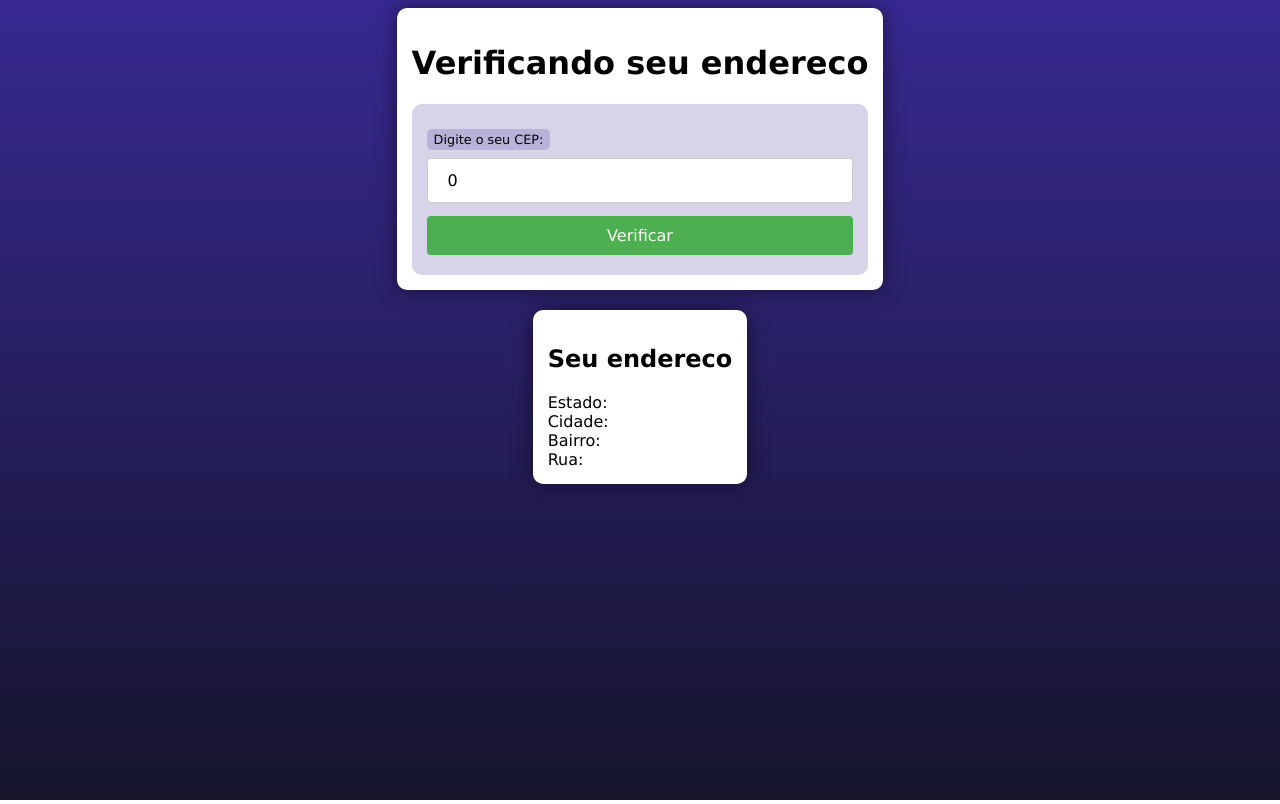
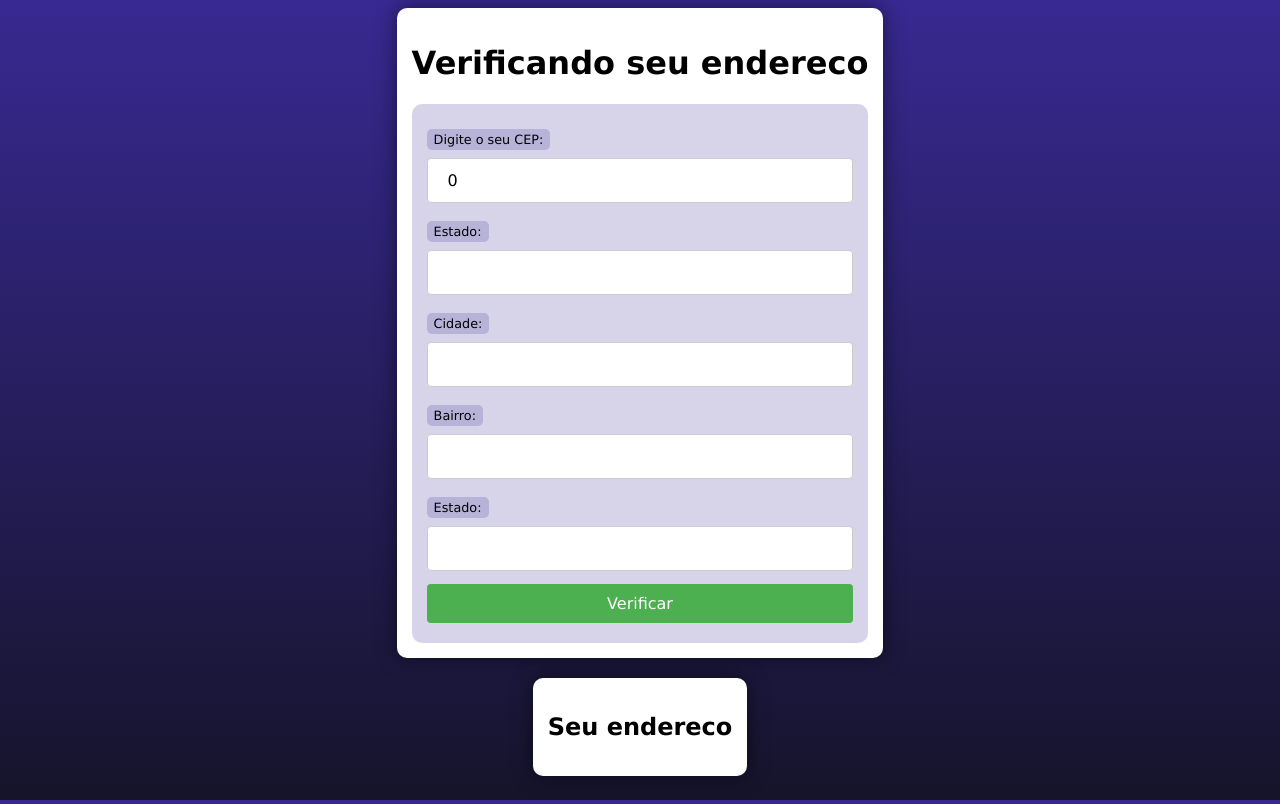
Before and after one commit to Jomavilla/cursophp, a PHP site: page / in a window 1280 px wide. Run offline with PHP 8.4, Linux system fonts and the light colour scheme; data that the repository does not hold is empty.

Commit message:
att desafio ciro

```diff
--- a/desafio_ciro/index.php
+++ b/desafio_ciro/index.php
@@ -11,6 +11,11 @@
     <?php
         $cep = $_GET['cep'] ?? 00000-00;
         $url = 'https://cdn.apicep.com/file/apicep/'. $cep .'.json';
+        $localidade = json_decode(file_get_contents($url, true));
+            $estado = $localidade->state;
+            $cidade = $localidade->city;
+            $bairro = $localidade->district;
+            $rua = $localidade->address;
 
     ?>
     <main>
@@ -18,6 +23,14 @@
         <form action="<?=$_SERVER['PHP_SELF']?>" method="get">
             <label for="id-cep">Digite o seu CEP:</label>
             <input type="text" onkeypress="$(this).mask('00.000-000')" name="cep" id="id-cep" value="<?=$cep?>">
+            <label for="id-estado">Estado:</label>
+            <input type="text" name="estado" id="id-estado" value="<?=$estado?>">
+            <label for="id-cidade">Cidade:</label>
+            <input type="text" name="cidade" id="id-cidade" value="<?=$cidade?>">
+            <label for="id-bairro">Bairro:</label>
+            <input type="text" name="bairro" id="id-bairro" value="<?=$bairro?>">
+            <label for="id-rua">Estado:</label>
+            <input type="text" name="rua" id="id-rua" value="<?=$rua?>">
             <input type="submit" value="Verificar">
         </form>
     </main>
@@ -25,15 +38,10 @@
     <section>
         <h1>Seu endereco</h1>
         <?php
-            $localidade = json_decode(file_get_contents($url, true));
-            $estado = $localidade->state;
-            $cidade = $localidade->city;
-            $bairro = $localidade->district;
-            $rua = $localidade->address;
-            echo "Estado: $estado";
-            echo "<br>Cidade: $cidade";
-            echo "<br>Bairro: $bairro";
-            echo "<br>Rua: $rua";
+            //echo "Estado: $estado";
+            //echo "<br>Cidade: $cidade";
+            //echo "<br>Bairro: $bairro";
+            //echo "<br>Rua: $rua";
         ?>
     </section>
 </body>
```
